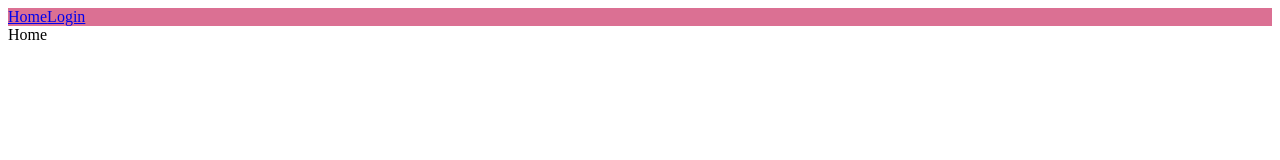
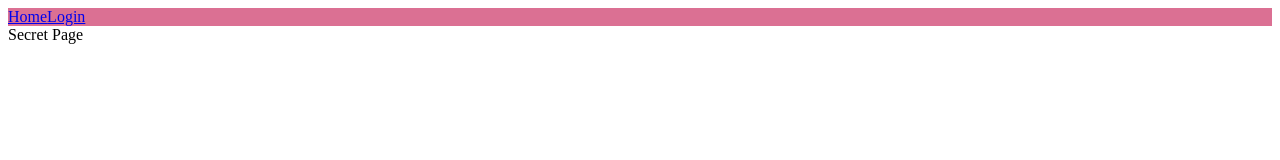
Before and after one commit to GuRuGuMaWaRu/Learning_projects, a React (Create React App) app in the folder app_react_9/client/: page / in a window 1280 px wide. Shown: the top 160 px of the page. Built offline with nearby package versions, Linux system fonts and the light colour scheme.

Commit message:
Update Home page

```diff
--- a/app_react_9/client/src/components/pages/Home.js
+++ b/app_react_9/client/src/components/pages/Home.js
@@ -1,7 +1,7 @@
 import React from "react";
 
 const Home = () => {
-  return <div>Home</div>;
+  return <div>Secret Page</div>;
 };
 
 export default Home;
```
